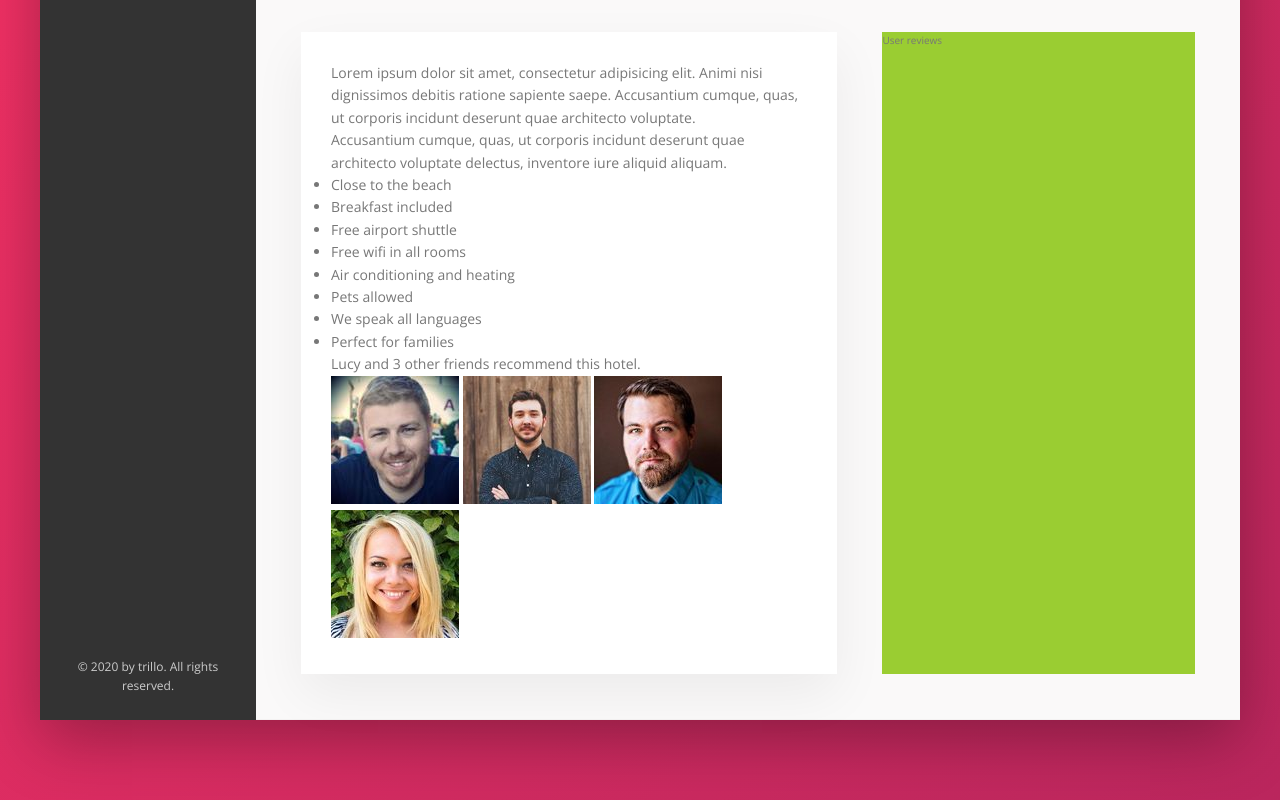
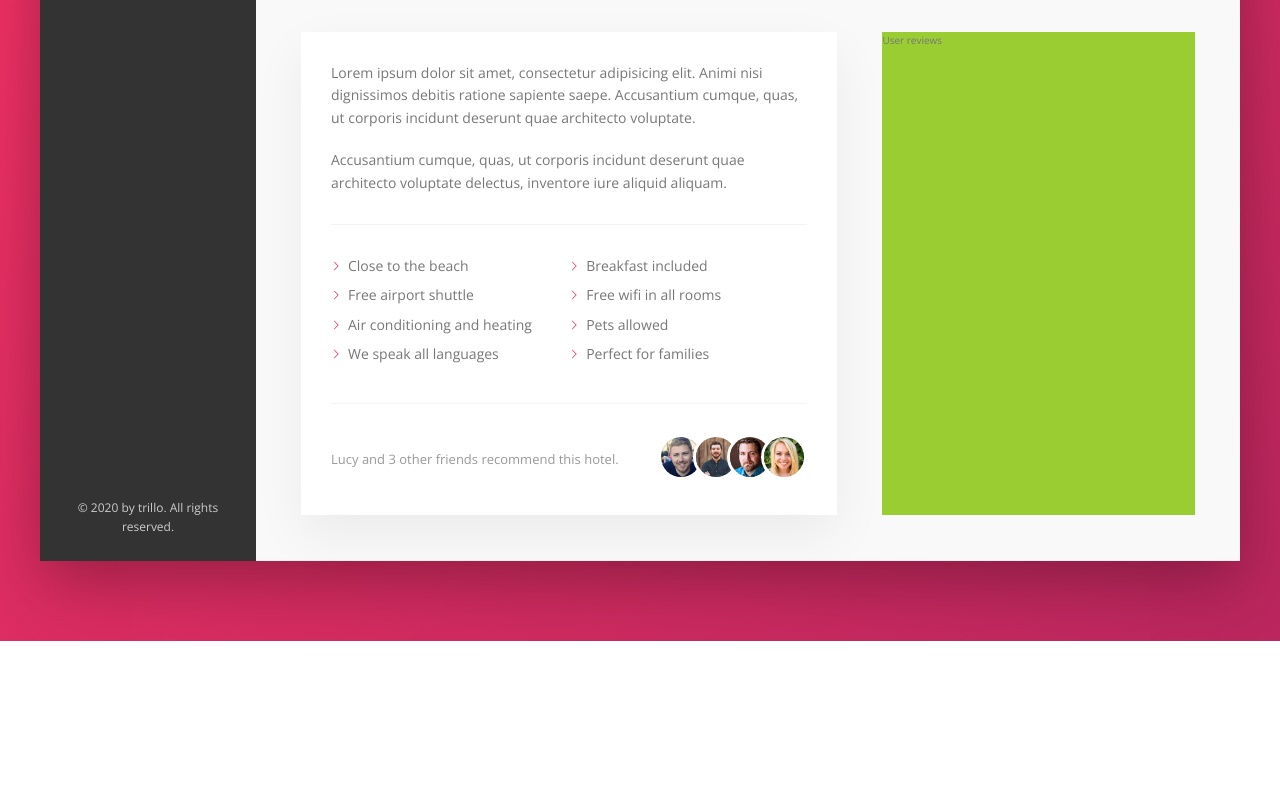
Before and after one commit to ErwannLG/trillo, a website: page index.html in a window 1280 px wide. Shown: the part 615-1415 px from the top of the page. After the commit the page ends 1256 px from the top, so only its background shows below. Drawn offline with nearby package versions, Linux system fonts and the light colour scheme.

Commit message:
overview description section css

```diff
--- a/sass/_components.scss
+++ b/sass/_components.scss
@@ -320,3 +320,78 @@
     box-shadow: none;
   }
 }
+
+
+
+//////////////////////////////////////
+// PARAGRAPH
+.paragraph:not(:last-of-type) {
+  margin-bottom: 2rem;
+}
+
+
+
+//////////////////////////////////////
+// LIST
+.list {
+  list-style: none;
+  margin: 3rem 0;
+  padding: 3rem 0;
+  border-top: var(--line);
+  border-bottom: var(--line);
+
+  display: flex;
+  flex-wrap: wrap;
+
+  &__item {
+    flex: 0 0 50%;
+    margin-bottom: .7rem;
+  }
+
+  &__item::before {
+    content: "";
+    display: inline-block;
+    height: 1rem;
+    width: 1rem;
+    margin-right: .7rem;
+
+    // Older browsers
+    //background-image: url(../img/chevron-thin-right.svg);
+    //background-size: cover;
+
+    // Newer browsers - masks
+    background-color: var(--color-primary);
+    -webkit-mask-image: url(../img/chevron-thin-right.svg);
+    -webkit-mask-size: cover;
+    mask-image: url(../img/chevron-thin-right.svg);
+    mask-size: cover;
+  }
+}
+
+
+
+//////////////////////////////////////
+// RECOMMEND
+.recommend {
+  font-size: 1.3rem;
+  color: var(--color-grey-dark-3);
+
+  display: flex;
+  align-items: center;
+
+  &__count {
+    margin-right: auto;
+  }
+
+  &__photo {
+    box-sizing: content-box;
+    height: 4rem;
+    width: 4rem;
+    border-radius: 50%;
+    border: 3px solid #fff;
+
+    &:not(:last-child) {
+      margin-right: -1.5rem;
+    }
+  }
+}
```
Also changed, not shown: css/style.css.
